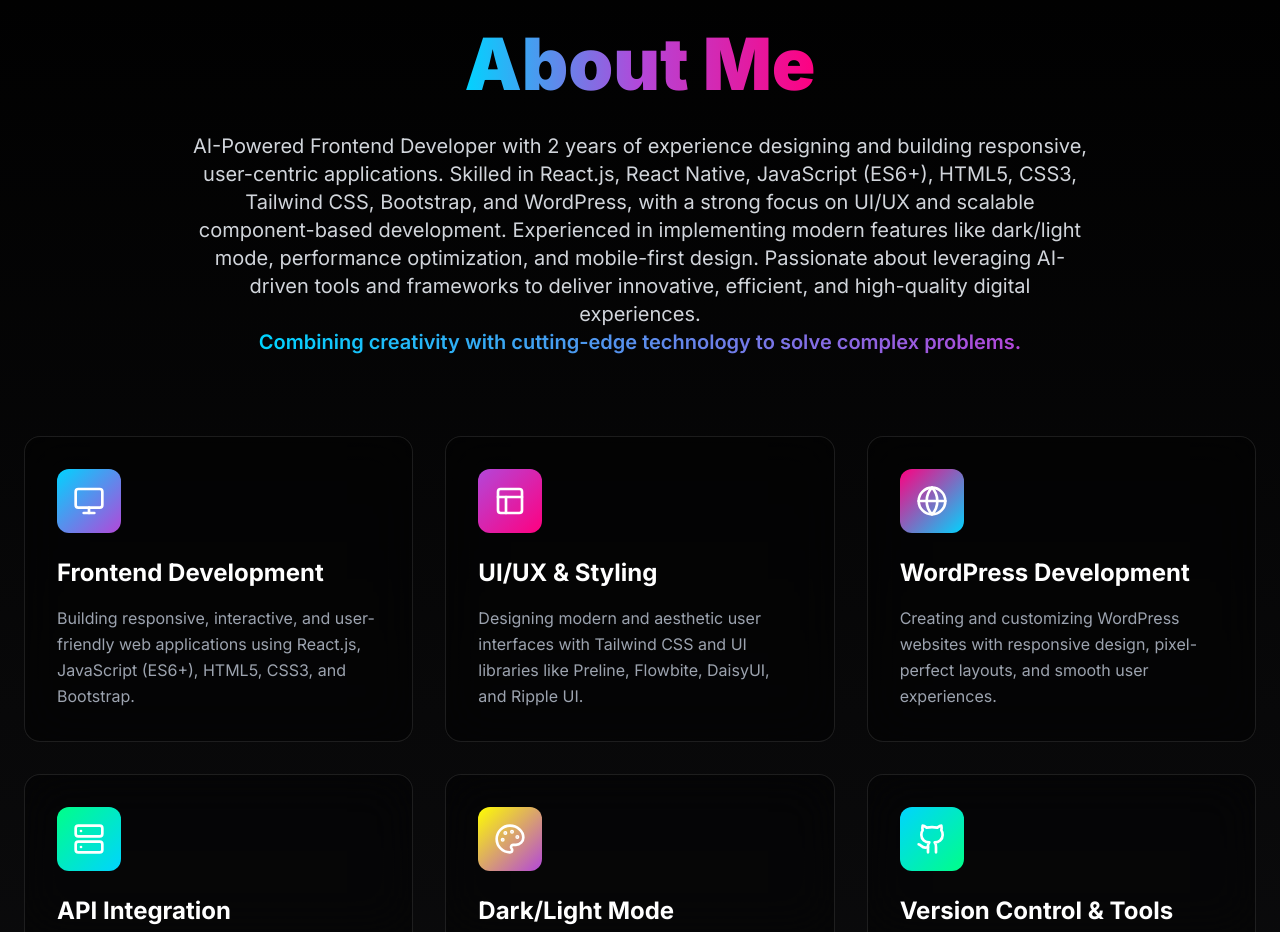
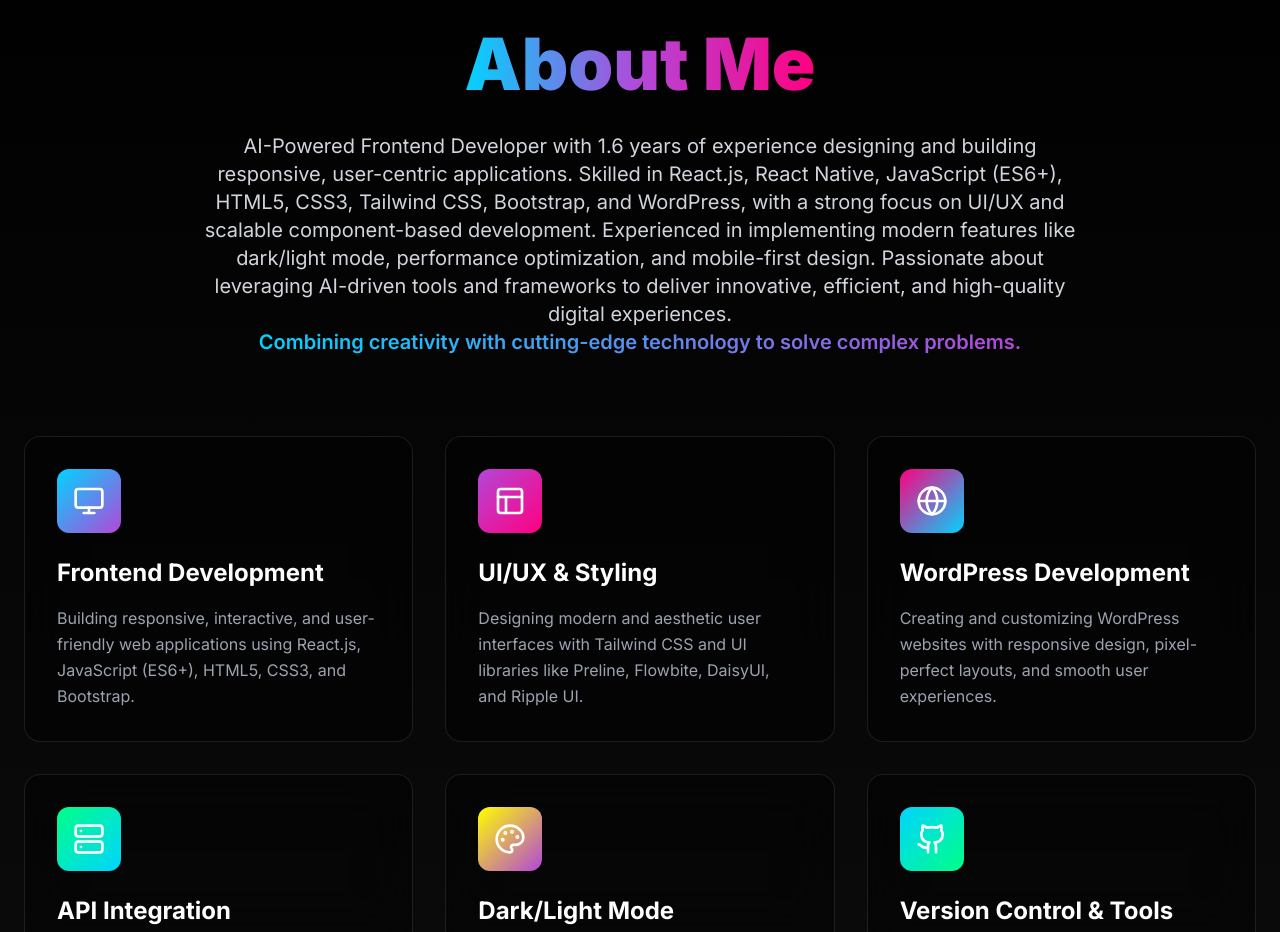
Before and after one commit to Mragavendra/portfoliomine, a React (Vite) app: page / in a window 1280 px wide. Shown: the part 900-1832 px from the top of the page. Built offline with nearby package versions, Linux system fonts and the light colour scheme.

Commit message:
raghavendra

```diff
--- a/src/components/About.tsx
+++ b/src/components/About.tsx
@@ -116,7 +116,7 @@ const About = () => {
               </span>
             </h2>
             <p className="text-lg md:text-xl text-gray-300 max-w-4xl mx-auto leading-relaxed">
-              AI-Powered Frontend Developer with 2 years of experience designing and building responsive, user-centric applications. Skilled in React.js, React Native, JavaScript (ES6+), HTML5, CSS3, Tailwind CSS, Bootstrap, and WordPress, with a strong focus on UI/UX and scalable component-based development. Experienced in implementing modern features like dark/light mode, performance optimization, and mobile-first design. Passionate about leveraging AI-driven tools and frameworks to deliver innovative, efficient, and high-quality digital experiences.
+              AI-Powered Frontend Developer with 1.6 years of experience designing and building responsive, user-centric applications. Skilled in React.js, React Native, JavaScript (ES6+), HTML5, CSS3, Tailwind CSS, Bootstrap, and WordPress, with a strong focus on UI/UX and scalable component-based development. Experienced in implementing modern features like dark/light mode, performance optimization, and mobile-first design. Passionate about leveraging AI-driven tools and frameworks to deliver innovative, efficient, and high-quality digital experiences.
               <br />
               <span className="text-transparent bg-clip-text bg-gradient-to-r from-neon-blue to-neon-purple font-semibold">
                 Combining creativity with cutting-edge technology to solve complex problems.
```
